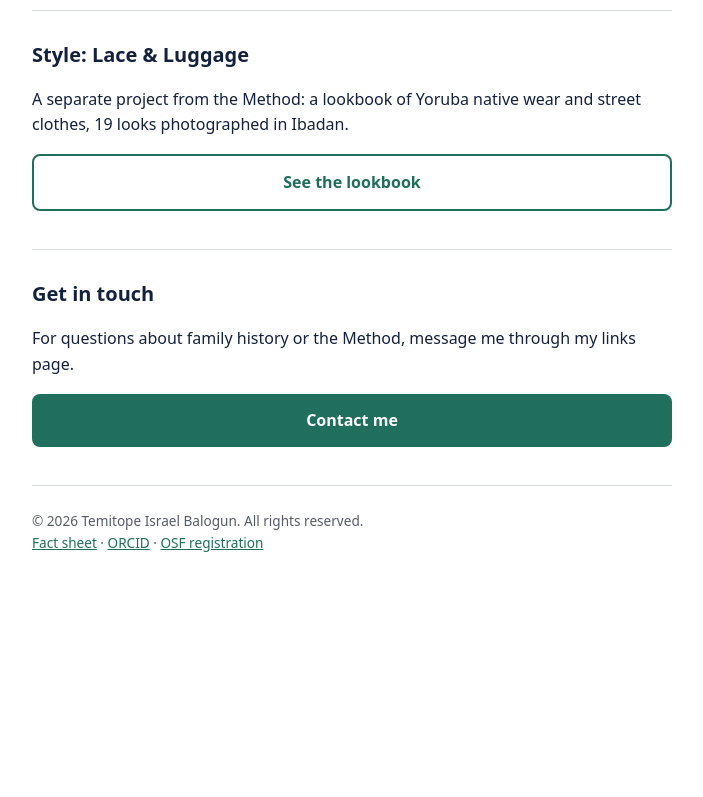
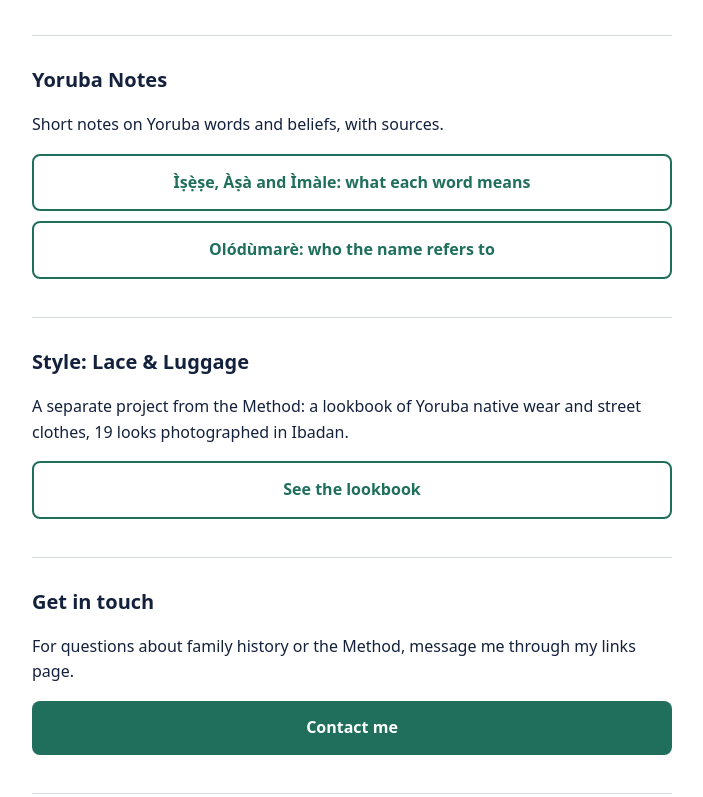
Before and after one commit to ilefoastro/ilefoastro-site, a plain HTML site: page index.html in a window 1280 px wide. Shown: the part 1263-2060 px from the top of the page, without its empty margins (288-991 px from the left). Before the commit the page ends 1857 px from the top, so only its background shows below. Drawn offline with Linux system fonts and the light colour scheme.

Commit message:
Add files via upload

```diff
--- a/index.html
+++ b/index.html
@@ -49,7 +49,7 @@ a{color:var(--accent)}
 <main class="wrap">
 <section>
 <h2>About</h2>
-<p>I am a Founder &amp; Tech-Archivist in Ibadan, Nigeria, and the author of books on Yoruba lineage and digital genealogy. I developed the Ilefoastro Method, a three-step way for families to record and keep their own oral history.</p>
+<p>I am a Founder &amp; Tech-Archivist in Ibadan, Nigeria, and the author of books on Yoruba lineage and digital genealogy. I developed the Ilefoastro Method, a three-step way for families to record and keep their own oral history. My mission is to make sure Yoruba family histories and family trees are not forgotten.</p>
 </section>
 
 <section>
@@ -73,6 +73,13 @@ a{color:var(--accent)}
 </section>
 
 <section>
+<h2>Yoruba Notes</h2>
+<p>Short notes on Yoruba words and beliefs, with sources.</p>
+<a class="btn alt" href="notes/isese-asa-imale/">Ìṣẹ̀ṣe, Àṣà and Ìmàle: what each word means</a>
+<a class="btn alt" href="notes/olodumare/">Olódùmarè: who the name refers to</a>
+</section>
+
+<section>
 <h2>Style: Lace &amp; Luggage</h2>
 <p>A separate project from the Method: a lookbook of Yoruba native wear and street clothes, 19 looks photographed in Ibadan.</p>
 <a class="btn alt" href="lookbook/">See the lookbook</a>
```
